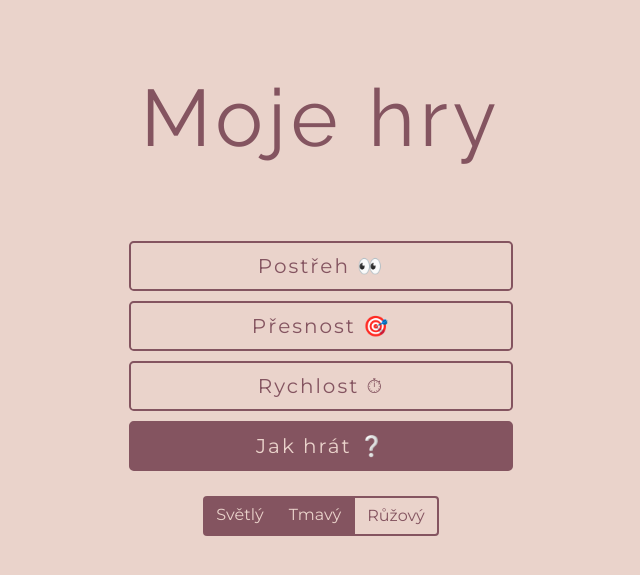
After one commit to TeVr42/tapapp-js-python, a Flask app: page /1 in a window 1280 px wide. The commit adds this page. Shown: the top 575 px of the page, without its empty margins (319-959 px from the left). Run offline with Flask 2, Linux system fonts and the light colour scheme.

Commit message:
Local colormode

```diff
--- a/main.py
+++ b/main.py
@@ -20,7 +20,15 @@ PINK = [
     ["k2.png", "k3.png", "k5.png", "k9.png", "k10.png", "k18.png"],
     "k21.png"
     ]
-color_mode = LIGHT
+
+
+def get_colormode(color):
+    if color == LIGHT[0]:
+        return LIGHT
+    elif color == PINK[0]:
+        return PINK
+    else:
+        return DARK
 
 
 def is_game_on(game):
@@ -33,48 +41,34 @@ def is_game_on(game):
 
 @app.route('/')
 def home():
-    return render_template("index.html", mode=color_mode[0])
+    return render_template("index.html", mode=DARK[0])
+
+@app.route('/<color>')
+def colored(color):
+    return render_template("index.html", mode=color)
 
 
-@app.route('/dark')
-def dark():
-    global color_mode
-    color_mode = DARK
-    return redirect(url_for("home"))
+@app.route('/postreh/<color>/<int:game>/<int:speed>')
+def hra1(color, game, speed):
+    colormode = get_colormode(color)
+    return render_template("game1.html", game=is_game_on(game), speed=speed, mode=colormode[0], kruhy=colormode[1])
 
 
-@app.route('/light')
-def light():
-    global color_mode
-    color_mode = LIGHT
-    return redirect(url_for("home"))
+@app.route('/presnost/<color>/<int:game>/<int:speed>')
+def hra2(color, game, speed):
+    colormode = get_colormode(color)
+    return render_template("game2.html", game=is_game_on(game), speed=speed, mode=colormode[0], kruhy=colormode[2])
 
 
-@app.route('/pink')
-def pink():
-    global color_mode
-    color_mode = PINK
-    return redirect(url_for("home"))
+@app.route('/rychlost/<color>/<int:game>')
+def hra3(color, game):
+    colormode = get_colormode(color)
+    return render_template("game3.html", game=is_game_on(game), mode=colormode[0], kruhy=colormode[3])
 
 
-@app.route('/postreh/<int:game>/<int:speed>')
-def hra1(game, speed):
-    return render_template("game1.html", game=is_game_on(game), speed=speed, mode=color_mode[0], kruhy=color_mode[1])
-
-
-@app.route('/presnost/<int:game>/<int:speed>')
-def hra2(game, speed):
-    return render_template("game2.html", game=is_game_on(game), speed=speed, mode=color_mode[0], kruhy=color_mode[2])
-
-
-@app.route('/rychlost/<int:game>')
-def hra3(game):
-    return render_template("game3.html", game=is_game_on(game), mode=color_mode[0], kruhy=color_mode[3])
-
-
-@app.route('/info')
-def info():
-    return render_template("info.html", mode=color_mode[0])
+@app.route('/info/<color>')
+def info(color):
+    return render_template("info.html", mode=get_colormode(color)[0])
 
 
 if __name__ == "__main__":
--- /dev/null
+++ b/templates/buttons.html
@@ -0,0 +1,15 @@
+    <div class="btn-group" style="margin-top: 20px">
+        {% if mode == "dark": %}
+      <a href="{{ url_for('colored', color='light') }}" class="tlacitko-mode-tmave btn" aria-current="page">Světlý</a>
+      <a href="{{ url_for('colored', color='dark') }}" class="tlacitko-mode-svetle btn">Tmavý</a>
+        <a href="{{ url_for('colored', color='pink') }}" class="tlacitko-mode-tmave btn">Růžový</a>
+        {% elif mode == "light": %}
+      <a href="{{ url_for('colored', color='light') }}" class="tlacitko-mode-svetle btn" aria-current="page">Světlý</a>
+      <a href="{{ url_for('colored', color='dark') }}" class="tlacitko-mode-tmave btn">Tmavý</a>
+      <a href="{{ url_for('colored', color='pink') }}" class="tlacitko-mode-tmave btn">Růžový</a>
+        {% else: %}
+      <a href="{{ url_for('colored', color='light') }}" class="tlacitko-mode-tmave btn" aria-current="page">Světlý</a>
+      <a href="{{ url_for('colored', color='dark') }}" class="tlacitko-mode-tmave btn">Tmavý</a>
+      <a href="{{ url_for('colored', color='pink') }}" class="tlacitko-mode-svetle btn">Růžový</a>
+        {% endif %}
+    </div>
--- a/templates/game3.html
+++ b/templates/game3.html
@@ -12,15 +12,15 @@
 {% if not game: %}
 <body>
 	<h1 class="title-margin"> Připravit </h1>
-    <a href="{{ url_for('hra3', game=1) }}"><button class="tlacitko btn btn-outline-dark btn-lg">Start 🏁</button></a>
-    <a href="{{ url_for('home')}}"><button class="tlacitko btn btn-dark btn-lg">Domů 🏠 </button></a>
+    <a href="{{ url_for('hra3', color=mode, game=1) }}"><button class="tlacitko btn btn-outline-dark btn-lg">Start 🏁</button></a>
+    <a href="{{ url_for('colored', color=mode)}}"><button class="tlacitko btn btn-dark btn-lg">Domů 🏠 </button></a>
 
   </body>
 {% else: %}
 <body onload="Hrat()" onclick="KlikutiKonec()">
     <h1 id="hlavniNapis" class="title-margin" style="visibility: hidden"> Moc brzo!</h1>
 	<button id="tlacitkoZnovu" class="tlacitko btn btn-outline-dark btn-lg" onclick="HratZnovu()" style="visibility: hidden">Hrát znovu ⏱</button>
-    <a href="{{ url_for('home')}}" id="anchorDomu" style="visibility: hidden"><button id="tlacitkoDomu" class="tlacitko btn btn-dark btn-lg" style="visibility: hidden">Domů 🏠 </button></a>
+    <a href="{{ url_for('colored', color=mode)}}" id="anchorDomu" style="visibility: hidden"><button id="tlacitkoDomu" class="tlacitko btn btn-dark btn-lg" style="visibility: hidden">Domů 🏠 </button></a>
     <img id="tlacitkoKruh" class="kruh-tlacitko" src="/static/images/{{ kruhy }}" style="visibility: hidden" onclick="SpravneKliknuti()">
 
     <script src="{{ url_for('static', filename='script3.js') }}"></script>
--- a/templates/index.html
+++ b/templates/index.html
@@ -12,25 +12,11 @@
 <body>
 
 	<h1 class="title-margin"> Moje hry </h1>
-	<a href="{{ url_for('hra1', game=0, speed=0) }}"><button class="tlacitko btn btn-outline-dark btn-lg">Postřeh 👀</button></a>
-    <a href="{{ url_for('hra2', game=0, speed=0) }}"><button class="tlacitko btn btn-outline-dark btn-lg">Přesnost 🎯</button></a>
-    <a href="{{ url_for('hra3', game=0) }}"><button class="tlacitko btn btn-outline-dark btn-lg">Rychlost ⏱</button></a>
-    <a href="{{ url_for('info') }}"><button class="tlacitko btn btn-dark btn-lg">Jak hrát ❔ </button></a>
-    <div class="btn-group" style="margin-top: 20px">
-        {% if mode == "dark": %}
-      <a href="{{ url_for('light') }}" class="tlacitko-mode-tmave btn" aria-current="page">Světlý</a>
-      <a href="{{ url_for('dark') }}" class="tlacitko-mode-svetle btn">Tmavý</a>
-        <a href="{{ url_for('pink') }}" class="tlacitko-mode-tmave btn">Růžový</a>
-        {% elif mode == "light": %}
-      <a href="{{ url_for('light') }}" class="tlacitko-mode-svetle btn" aria-current="page">Světlý</a>
-      <a href="{{ url_for('dark') }}" class="tlacitko-mode-tmave btn">Tmavý</a>
-      <a href="{{ url_for('pink') }}" class="tlacitko-mode-tmave btn">Růžový</a>
-        {% else: %}
-      <a href="{{ url_for('light') }}" class="tlacitko-mode-tmave btn" aria-current="page">Světlý</a>
-      <a href="{{ url_for('dark') }}" class="tlacitko-mode-tmave btn">Tmavý</a>
-      <a href="{{ url_for('pink') }}" class="tlacitko-mode-svetle btn">Růžový</a>
-        {% endif %}
-    </div>
+	<a href="{{ url_for('hra1', color=mode, game=0, speed=0) }}"><button class="tlacitko btn btn-outline-dark btn-lg">Postřeh 👀</button></a>
+    <a href="{{ url_for('hra2', color=mode, game=0, speed=0) }}"><button class="tlacitko btn btn-outline-dark btn-lg">Přesnost 🎯</button></a>
+    <a href="{{ url_for('hra3', color=mode, game=0) }}"><button class="tlacitko btn btn-outline-dark btn-lg">Rychlost ⏱</button></a>
+    <a href="{{ url_for('info', color=mode) }}"><button class="tlacitko btn btn-dark btn-lg">Jak hrát ❔ </button></a>
+{% include "buttons.html" %}
 
   </body>
 </html>
--- a/templates/info.html
+++ b/templates/info.html
@@ -24,6 +24,6 @@
 
     </p>
     </div>
-    <a href="{{ url_for('home') }}"><button class="tlacitko btn btn-dark btn-lg">Domů 🏠</button></a>
+    <a href="{{ url_for('colored', color=mode) }}"><button class="tlacitko btn btn-dark btn-lg">Domů 🏠</button></a>
   </body>
 </html>
```
Also changed, not shown: templates/game1.html (+6 -6 lines), templates/game2.html (+5 -5 lines).
